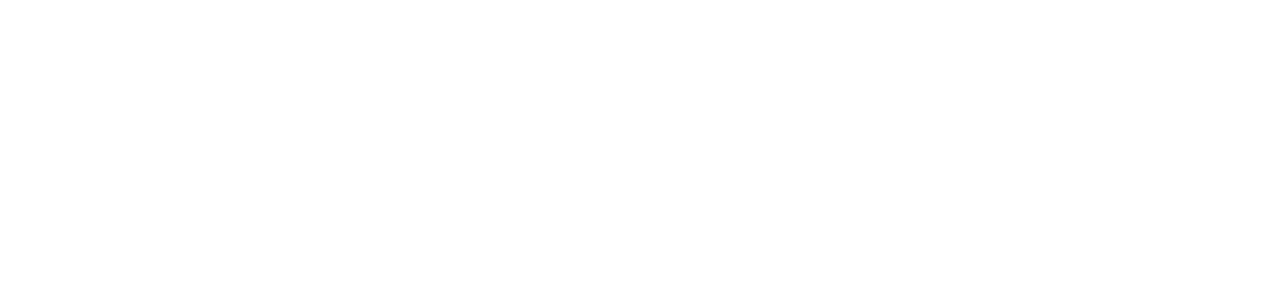
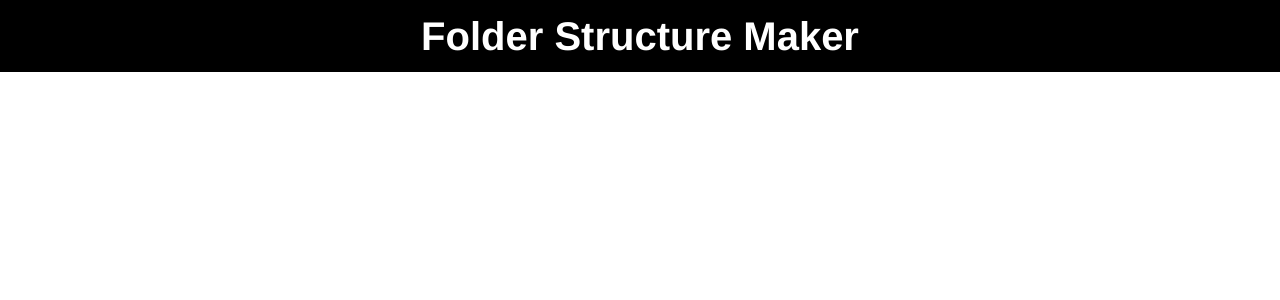
Before and after one commit to Rhiana/mabel-folder-maker, an Angular app: page / in a window 1280 px wide. Shown: the top 300 px of the page. Built offline with nearby package versions, Linux system fonts and the light colour scheme.

Commit message:
adding in the top header

```diff
--- a/src/app/app.html
+++ b/src/app/app.html
@@ -1,3 +1,9 @@
-<main></main>
+<header class="top-header">
+  <h1 class="top-header__title">Folder Structure Maker</h1>
+</header>
+
+<main>
+
+</main>
 
 <router-outlet />
--- a/src/app/app.scss
+++ b/src/app/app.scss
@@ -0,0 +1,11 @@
+.top-header {
+  background-color: #000000;
+  padding: 1rem 0;
+
+  &__title {
+    color: #FFFFFF;
+    text-align: center;
+    font-size: 2.5rem;
+    font-weight: 700;
+  }
+}
```
